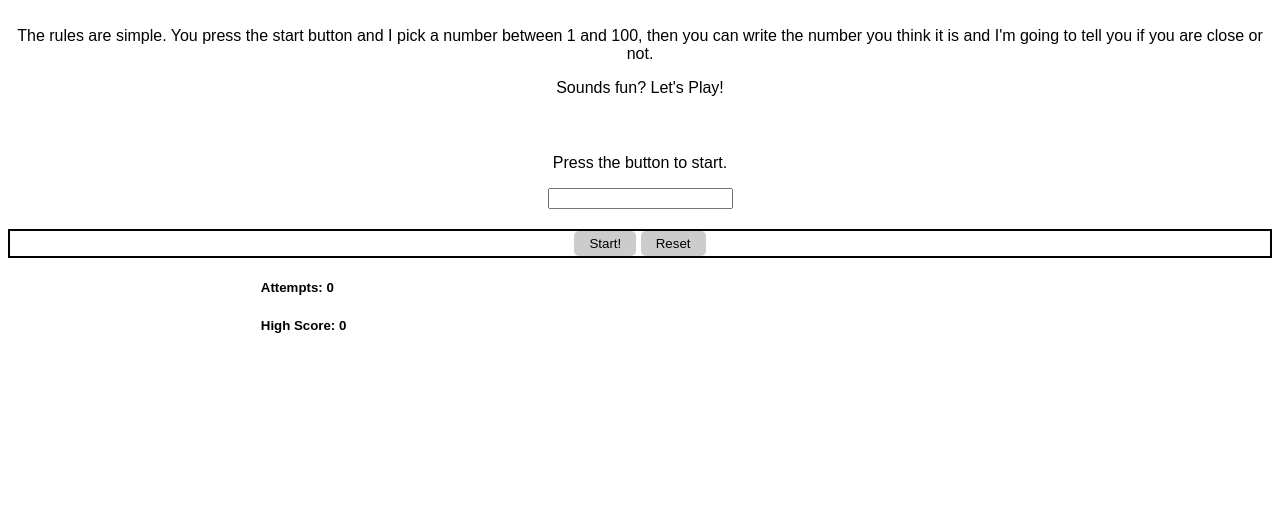
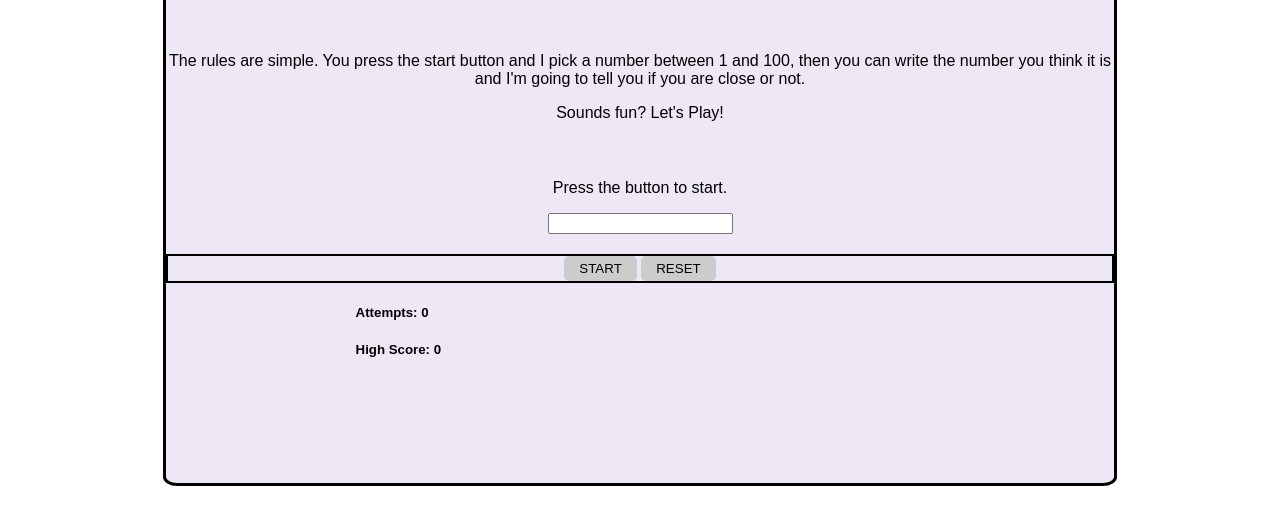
Before and after one commit to baranork/Guess-game, a plain HTML site: page Number Guess/index.html in a window 1280 px wide. Shown: the part 116-640 px from the top of the page. Drawn offline with Linux system fonts and the light colour scheme.

Commit message:
Add files via upload

```diff
--- a/Number Guess/index.html
+++ b/Number Guess/index.html
@@ -9,6 +9,7 @@
 </head>
 
 <body>
+    <div class="all">
         <header>
             <h1>Number Game</h1>
             <h3>Can you guess the number?</h3>
@@ -23,9 +24,9 @@
             <div>
                 <p id="ia">Press the button to start.</p>
                 <input type="number" name="number" id="userNumber">
-            <div class="buttons">
-                <input type="submit" name="submit" value="Start!" onclick="isFirst()" id="buttonOne">
-                <input type="submit" name="submit" value="Reset" onclick="reset()">
+                <div class="buttonGroup">
+                    <input type="submit" name="submit" value="START" onclick="isFirst()" id="buttonOne" class="button">
+                    <input type="submit" name="submit" value="RESET" onclick="reset()" class="button">
                 </div>
                 <div class="info">
                     <h5 id="attempts">Attempts: 0</h5>
@@ -33,6 +34,8 @@
                 </div>
             </div>
         </div>
+    </div>
+
 </body>
 <script src="script.js"></script>
 
--- a/Number Guess/script.js
+++ b/Number Guess/script.js
@@ -2,37 +2,40 @@ var number;
 var firstTime = true;
 var attempts = 0;
 var highscore = 99999;
-function start(){
+function start() {
     number = Math.ceil(Math.random() * (100 - 1) + 1);
 
     document.getElementById('ia').innerHTML = "Pick a number!";
     firstTime = false;
-    document.getElementById("buttonOne").value = "Submit"
+    document.getElementById("buttonOne").value = "SUBMIT"
 }
 
-function guess(){
+function guess() {
     var userNumber = document.getElementById("userNumber").value;
 
-    attempts++;
-    document.getElementById("attempts").innerHTML = "Attempts: " + attempts;
+    if (!(userNumber == "")) {
+        attempts++;
+        document.getElementById("attempts").innerHTML = "Attempts: " + attempts;
+    }
 
-    if(userNumber == ""){
+
+    if (userNumber == "") {
         document.getElementById('ia').innerHTML = "You have not submited a number";
     }
-    else if(userNumber > 100 || userNumber < 1){
+    else if (userNumber > 100 || userNumber < 1) {
         document.getElementById('ia').innerHTML = "The numbers are between 1 and 100!";
     }
-    else if(userNumber > number){
+    else if (userNumber > number) {
         document.getElementById('ia').innerHTML = "Your number: " + userNumber + ", is higher than my number";
     }
-    else if(userNumber < number){
-        document.getElementById('ia').innerHTML = "Your number: " +userNumber + ", is lower than my number";
+    else if (userNumber < number) {
+        document.getElementById('ia').innerHTML = "Your number: " + userNumber + ", is lower than my number";
     }
-    else if(userNumber == number){
-        document.getElementById('ia').innerHTML = "Congrats! You Won!\n Press the 'Reset' button to start over";
+    else if (userNumber == number) {
+        document.getElementById('ia').innerHTML = "Congrats! You Won! Press the 'Reset' button to start over";
 
-        if(attempts < highscore){
-            highscore = attempts + 1 ;
+        if (attempts < highscore) {
+            highscore = attempts;
             document.getElementById("highScore").innerHTML = "High Score: " + highscore;
         }
     }
@@ -40,13 +43,13 @@ function guess(){
 
 }
 
-function isFirst(){
+function isFirst() {
     firstTime ? start() : guess();
 }
 
-function reset(){
+function reset() {
     firstTime = true;
-    document.getElementById("buttonOne").value = "Start!";
+    document.getElementById("buttonOne").value = "START";
     document.getElementById("ia").innerHTML = "Press the button to start."
     document.getElementById("userNumber").value = "";
     attempts = 0;
--- a/Number Guess/style.css
+++ b/Number Guess/style.css
@@ -1,6 +1,21 @@
 body{
     font-family: Arial, Helvetica, sans-serif;
     text-align: center;
+    background-color: #FFF;
+
+}
+
+.all{
+    text-align: center;
+    background-color: #EDE7F6;
+    width: 75%;
+    height: 75%;
+    margin: auto;
+    margin: 50px, 0;
+    border-radius: 1.5%;
+    padding: 20px, 15px, 0px, 15px;
+    border-style: solid;
+    border: 0.5px, 0.5px;
 
 }
 
@@ -20,8 +35,13 @@ header{
     margin-bottom: 20px;
 }
 
-.buttons{
+#userNumber{
+    outline-color: #A63EB7;
+}
+
+.buttonGroup{
     border: solid, 2px, black;
+    font-weight: bold;
 }
 
 .info{
@@ -38,6 +58,15 @@ input[type = submit]{
     border-radius: 5px;
 }
 
+.button:focus{
+    outline-width: 1px;
+    outline-color: #A63EB7;
+}
+
+.button:active{
+    background-color: rgb(136, 136, 136);
+}
+
 input[type=number]::-webkit-inner-spin-button,
 input[type=number]::-webkit-outer-spin-button {
   -webkit-appearance: none;
```
Lines whose indentation alone changed are shown as unchanged.
